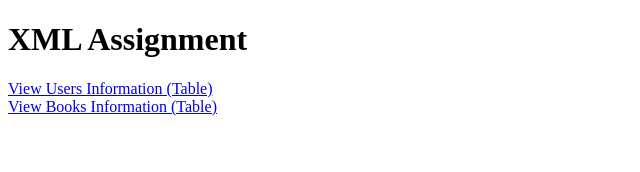
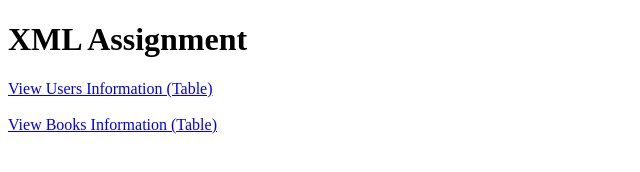
Before and after one commit to shanmukee/web-application-assig-9, a plain HTML site: page index.html in a window 1280 px wide. Shown: the whole page, without its empty margins (0-640 px from the left). Drawn offline with Linux system fonts and the light colour scheme.

Commit message:
Fix links in index.html for users and books

```diff
--- a/index.html
+++ b/index.html
@@ -5,7 +5,8 @@
 </head>
 <body>
 <h1>XML Assignment</h1>
-    <a href="users.xml">View Users Information (Table)</a><br>
-    <a href="books.xml">View Books Information (Table)</a>
+<a href="users.xml">View Users Information (Table)</a>
+<br><br>
+<a href="books.xml">View Books Information (Table)</a>
 </body>
 </html>
```
